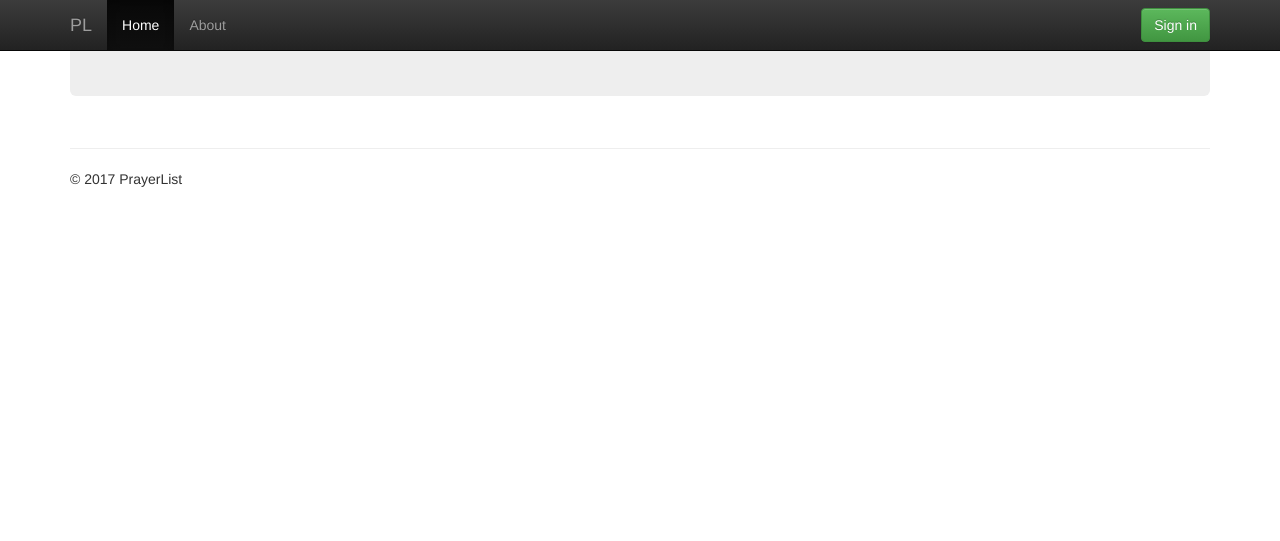
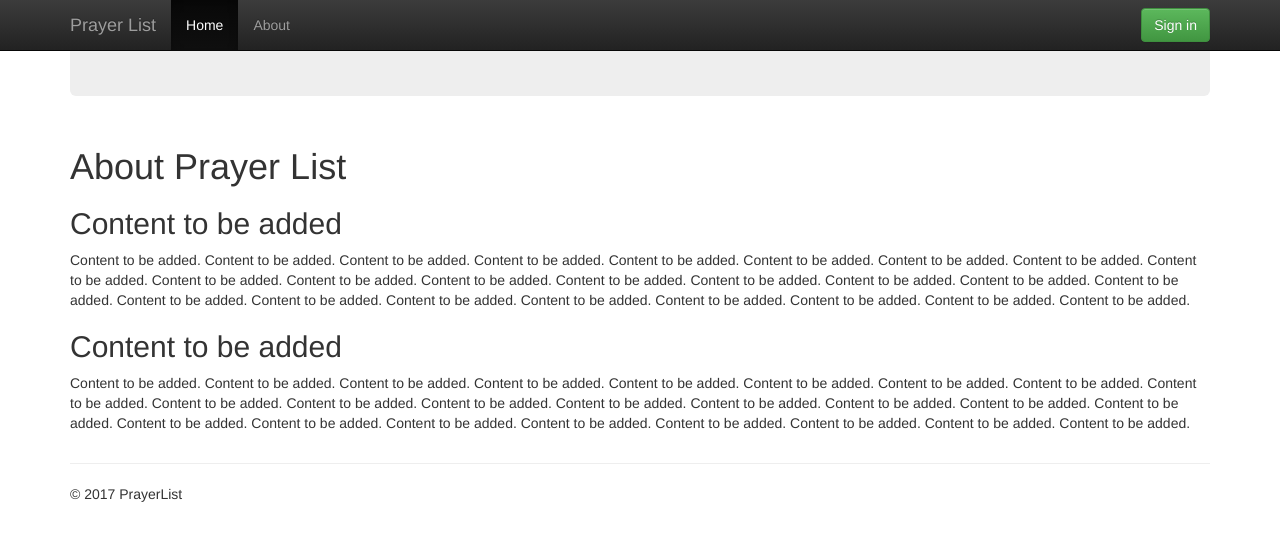
Before and after one commit to die2live/prayerlist, a Django app: page /about/ in a window 1280 px wide. Shown: the top 541 px of the page. Run offline with Django 3.2, Linux system fonts and the light colour scheme; some libraries are stand-ins or nearby versions.

Commit message:
Tweaked some content of the pages

```diff
--- a/src/prayerlistapp/templates/about.html
+++ b/src/prayerlistapp/templates/about.html
@@ -4,7 +4,23 @@
   <!-- Example row of columns -->
   <div class="row">
     <div class="col-md-12">
-
+      <h1>About Prayer List</h1>
+      <h2>Content to be added</h2>
+      <p>
+      	Content to be added. Content to be added. Content to be added. Content to be added. Content to be added.
+      	Content to be added. Content to be added. Content to be added. Content to be added. Content to be added.
+      	Content to be added. Content to be added. Content to be added. Content to be added. Content to be added.
+      	Content to be added. Content to be added. Content to be added. Content to be added. Content to be added.
+      	Content to be added. Content to be added. Content to be added. Content to be added. Content to be added.
+      </p>
+      <h2>Content to be added</h2>
+      <p>
+      	Content to be added. Content to be added. Content to be added. Content to be added. Content to be added.
+      	Content to be added. Content to be added. Content to be added. Content to be added. Content to be added.
+      	Content to be added. Content to be added. Content to be added. Content to be added. Content to be added.
+      	Content to be added. Content to be added. Content to be added. Content to be added. Content to be added.
+      	Content to be added. Content to be added. Content to be added. Content to be added. Content to be added.
+      </p>
     </div>
   </div>
 
--- a/src/prayerlistapp/templates/all.html
+++ b/src/prayerlistapp/templates/all.html
@@ -4,6 +4,7 @@
   <!-- Example row of columns -->
   <div class="row">
     <div class="col-md-12">
+      <h1>Manager your prayer requests</h1>
       <table id="prs_table" class="display">
         <thead>
           <th>Title</th>
--- a/src/prayerlistapp/templates/index.html
+++ b/src/prayerlistapp/templates/index.html
@@ -2,9 +2,8 @@
 
 {% block jumbotron %}
 
-  <h1>PR</h1>
-  <p>some text some text some text some text some text some text some text some text some text some text
-  some text some text some text some text some text some text some text some text some text some text </p>
+  <h1>Prayer List</h1>
+  <p>Maintain a list of prayer requests and use it to pray daily</p>
   <p><a class="btn btn-primary btn-lg" href="/about/" role="button">Learn more &raquo;</a></p>
 
 {% endblock %}
--- a/src/prayerlistapp/templates/layout.html
+++ b/src/prayerlistapp/templates/layout.html
@@ -4,6 +4,7 @@
     <meta charset="utf-8">
     <meta http-equiv="X-UA-Compatible" content="IE=edge">
     <meta name="viewport" content="width=device-width, initial-scale=1">
+    <meta name="description" content="Maintain a list of prayer requests and use it to pray daily">
     <!-- The above 3 meta tags *must* come first in the head; any other head content must come *after* these tags -->
     <title>Prayer List</title>
 
@@ -36,7 +37,7 @@
             <span class="icon-bar"></span>
             <span class="icon-bar"></span>
           </button>
-          <a class="navbar-brand" href="/">PL</a>
+          <a class="navbar-brand" href="/">Prayer List</a>
         </div>
         <div id="navbar" class="collapse navbar-collapse">
           <ul class="nav navbar-nav">
--- a/src/prayerlistapp/templates/today.html
+++ b/src/prayerlistapp/templates/today.html
@@ -4,6 +4,7 @@
   <!-- Example row of columns -->
   <div class="row">
     <div class="col-md-12">
+      <h1>Your prayer requests for today</h1>
       <div class="grid">
         {% for pr in urgent_prayer_requests %}
           <div class="grid-item pr small bg-danger">
```
